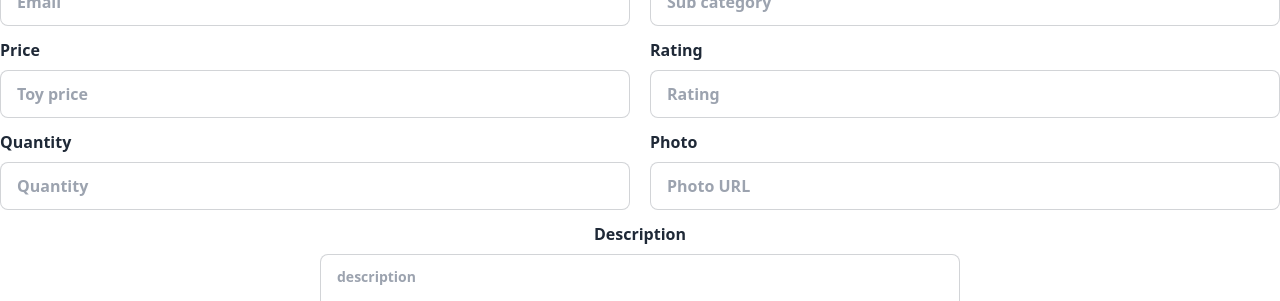
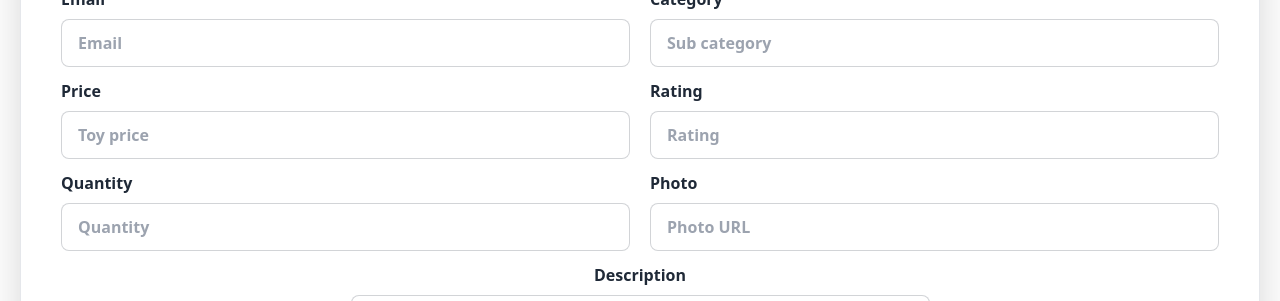
Before and after one commit to Md-Rijwan-Jannat/toy-marcketplace, a React (Vite) app: page /addToy in a window 1280 px wide. Shown: the part 431-732 px from the top of the page. Built offline with nearby package versions, Linux system fonts and the light colour scheme; no server answers; a web font is replaced by a local one.

Commit message:
data post to mongo db an get

```diff
--- a/src/pages/AddToys/AddToys.jsx
+++ b/src/pages/AddToys/AddToys.jsx
@@ -1,70 +1,101 @@
 import React from 'react';
+import { toast } from 'react-hot-toast';
 
 const AddToys = () => {
+    const addToyHandler = event => {
+        event.preventDefault();
+        const form = event.target;
+        const toyName = form.toyName.value;
+        const sellerName = form.sellerName.value;
+        const email = form.email.value;
+        const category = form.category.value;
+        const price = form.price.value;
+        const rating = form.rating.value;
+        const quantity = form.quantity.value;
+        const photo = form.photo.value;
+        const description = form.description.value;
+        const toysAllInfo = {
+            toyName, sellerName, email, category, price, rating, quantity, photo, description
+        }
+        console.log(toysAllInfo);
+        fetch('http://localhost:5000/toys',{
+            method: "POST",
+            headers:{"content-type": "application/json"},
+            body: JSON.stringify(toysAllInfo)
+        })
+        .then(res => res.json())
+        .then(data =>{
+            console.log(data)
+            if(data.insertedId){
+                toast.success("Successfully added")
+            }
+        })
+        .catch(error => console.log(error));
+    }
     return (
-        <div>
+        <div className='m-5'>
             <div className='flex flex-col justify-center items-center w-full my-10'>
                 <h2 className='text-3xl style'>Add a Toys</h2>
                 <hr className='w-1/3' />
             </div>
-            <from className='w-full mb-16 space-y-3'>
+            <form onSubmit={addToyHandler} className='w-full mb-16 space-y-3 border p-3 rounded-xl shadow-2xl md:p-10'>
 
 
                 {/* row1 */}
                 <div className='md:flex items-center  gap-5 full'>
-                    <div className='space-y-2 font-bold w-1/2'>
+                    <div className='space-y-2 font-bold w-full md:w-1/2'>
                         <h3>Toy name</h3>
                         <input type="text" required name='toyName' placeholder="Toy name" className="input input-bordered w-full" />
                     </div>
-                    <div className='space-y-2 font-bold w-1/2'>
+                    <div className='space-y-2 font-bold w-full md:w-1/2'>
                         <h3>Seller name</h3>
                         <input type="link" required name='sellerName' placeholder="Seller name" className="input input-bordered w-full" />
                     </div>
                 </div>
                 {/* row2 */}
                 <div className='md:flex items-center  gap-5 full'>
-                    <div className='space-y-2 font-bold w-1/2'>
+                    <div className='space-y-2 font-bold w-full md:w-1/2'>
                         <h3>Email</h3>
                         <input type="email" required name='email' placeholder="Email" className="input input-bordered w-full" />
                     </div>
-                    <div className='space-y-2 font-bold w-1/2'>
+                    <div className='space-y-2 font-bold w-full md:w-1/2'>
                         <h3>Category</h3>
                         <input type="text" required name='category' placeholder="Sub category" className="input input-bordered w-full" />
                     </div>
                 </div>
                 {/* row3 */}
                 <div className='md:flex items-center  gap-5 full'>
-                    <div className='space-y-2 font-bold w-1/2'>
+                    <div className='space-y-2 font-bold w-full md:w-1/2'>
                         <h3>Price</h3>
-                        <input type="text" required name='price' placeholder="Toy price" className="input input-bordered w-full" />
+                        <input type="number" required name='price' placeholder="Toy price" className="input input-bordered w-full" />
                     </div>
-                    <div className='space-y-2 font-bold w-1/2'>
+                    <div className='space-y-2 font-bold w-full md:w-1/2'>
                         <h3>Rating</h3>
                         <input type="text" required name='rating' placeholder="Rating" className="input input-bordered w-full" />
                     </div>
                 </div>
                 {/* row4 */}
                 <div className='md:flex items-center  gap-5 full'>
-                    <div className='space-y-2 font-bold w-1/2'>
+                    <div className='space-y-2 font-bold w-full md:w-1/2'>
                         <h3>Quantity</h3>
-                        <input type="text" required name='quantity' placeholder="Quantity" className="input input-bordered w-full" />
+                        <input type="number" required name='quantity' placeholder="Quantity" className="input input-bordered w-full" />
                     </div>
-                    <div className='space-y-2 font-bold w-1/2'>
+                    <div className='space-y-2 font-bold w-full md:w-1/2'>
                         <h3>Photo</h3>
-                        <input type="link" required placeholder="Photo URL" className="input input-bordered w-full" />
+                        <input type="link" required name='photo' placeholder="Photo URL" className="input input-bordered w-full" />
                     </div>
                 </div>
                 {/* row 5 */}
                 <div className='md:flex items-center justify-center gap-5 full'>
-                    <div className='space-y-2 font-bold w-1/2'>
+                    <div className='space-y-2 font-bold w-full md:w-1/2'>
                         <h3 className='text-center'>Description</h3>
-                        <textarea type="text" required name='name' placeholder="description" className="textarea textarea-bordered w-full" />
+                        <textarea type="text" required name='description' placeholder="description" className="textarea textarea-bordered w-full" />
                     </div>
                 </div>
                 <button className='btn btn-block style my-10'>Add A Toy</button>
 
 
-            </from>
+            </form>
         </div>
     );
 };
--- /dev/null
+++ b/src/pages/AllToys/AllToys.jsx
@@ -0,0 +1,19 @@
+import React, { useEffect } from 'react';
+
+const AllToys = () => {
+    useEffect(()=>{
+        fetch(`http://localhost:5000/toys`)
+        .then(res => res.json())
+        .then(data =>{
+            console.log(data)
+        })
+        .catch()
+    },[])
+    return (
+        <div>
+
+        </div>
+    );
+};
+
+export default AllToys;
--- a/src/routes/Routers/Routers.jsx
+++ b/src/routes/Routers/Routers.jsx
@@ -9,6 +9,7 @@ import Login from "../../pages/Login/Login";
 import Register from "../../pages/Register/Register";
 import Blogs from "../../pages/Blogs/Blogs";
 import AddToys from "../../pages/AddToys/AddToys";
+import AllToys from "../../pages/AllToys/AllToys";
 
   const router = createBrowserRouter([
     {
@@ -35,6 +36,10 @@ import AddToys from "../../pages/AddToys/AddToys";
         {
           path: '/addToy',
           element: <AddToys></AddToys>
+        },
+        {
+          path:'/allToys',
+          element: <AllToys></AllToys>
         }
       ]
     },
```
